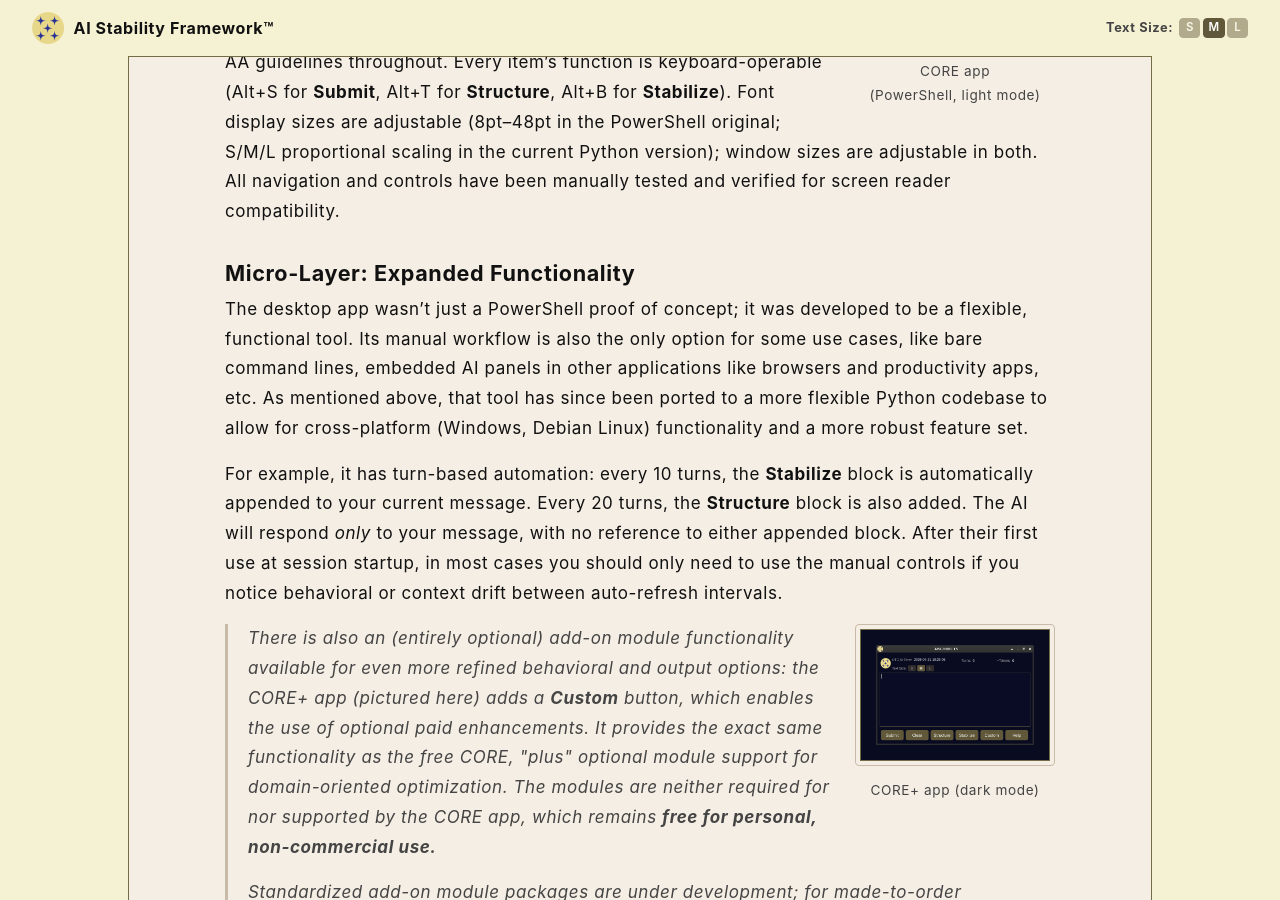
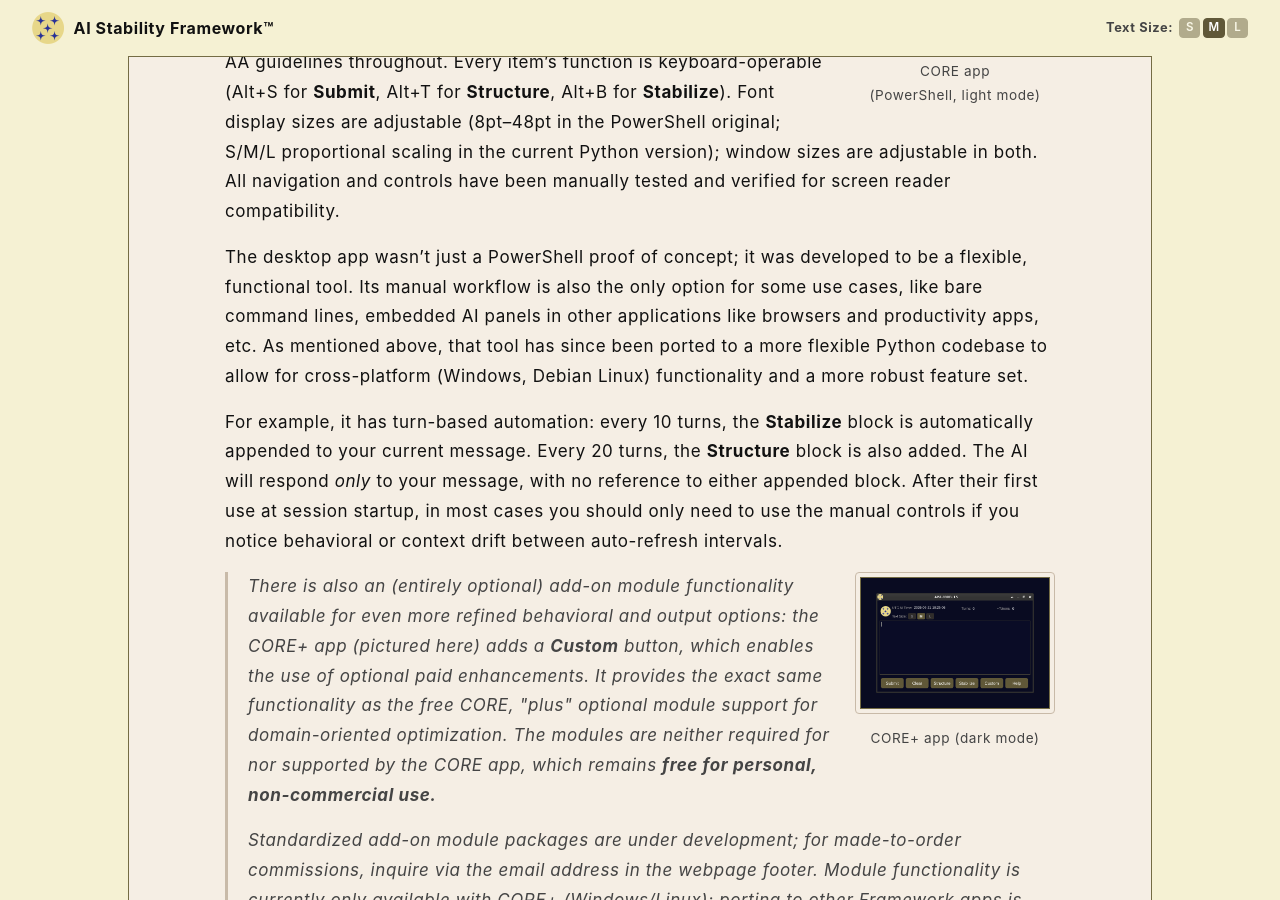
Before and after one commit to rojaslen/AISF-WEB, a Jekyll site: the page built from ch10.md, in a window 1280 px wide and 900 px high, scrolled down 1476 px. Built offline with Jekyll 4.4.1, drawn with Linux system fonts in a browser that asks for light colours; some web fonts are replaced.

Commit message:
Update ch10.md

```diff
--- a/ch10.md
+++ b/ch10.md
@@ -52,8 +52,6 @@ The CORE app is a fully accessible Micro-layer implementation, free for personal
 </figure>
 
 Its keyboard-forward workflow is necessarily manual — type, submit, switch, paste, switch back. That friction is the current tradeoff for a standalone tool that works with *any* AI platform accessible via copy-paste, requires no API access, and keeps all app functions on your local device. To smooth the manual friction, the app follows WCAG 2.2 AA guidelines throughout. Every item's function is keyboard-operable (Alt+S for **Submit**, Alt+T for **Structure**, Alt+B for **Stabilize**). Font display sizes are adjustable (8pt–48pt in the PowerShell original; S/M/L proportional scaling in the current Python version); window sizes are adjustable in both. All navigation and controls have been manually tested and verified for screen reader compatibility.
-
-## Micro-Layer: Expanded Functionality
 
 The desktop app wasn't just a PowerShell proof of concept; it was developed to be a flexible, functional tool. Its manual workflow is also the only option for some use cases, like bare command lines, embedded AI panels in other applications like browsers and productivity apps, etc. As mentioned above, that tool has since been ported to a more flexible Python codebase to allow for cross-platform (Windows, Debian Linux) functionality and a more robust feature set.
 
```
